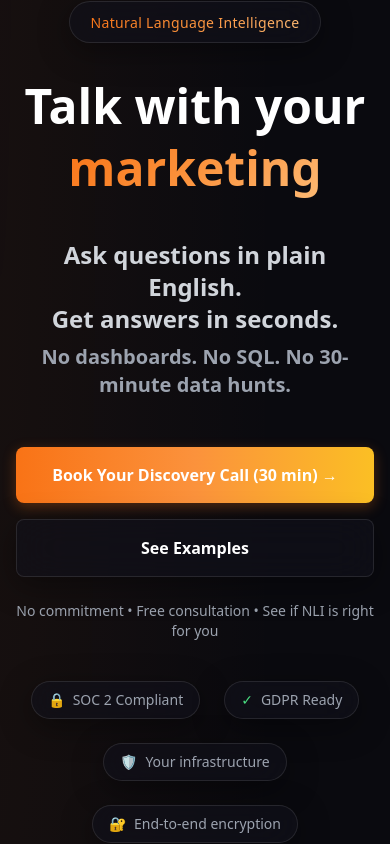
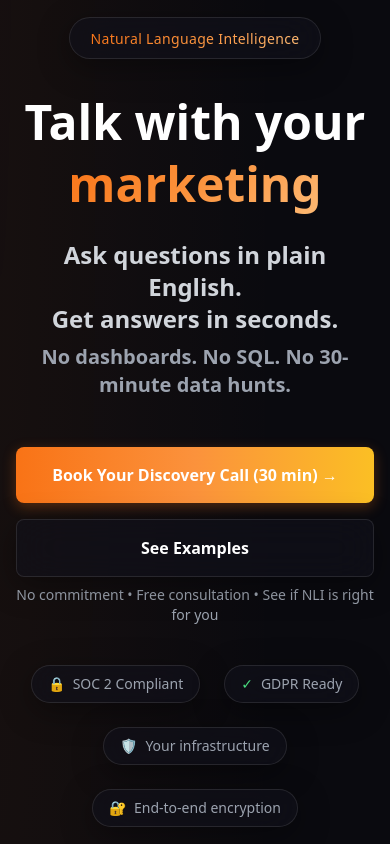
Before and after one commit to arnaldo-delisio/nli-landing-page, a Next.js app: page / in a window 390 px wide. Shown: the top 844 px of the page. Built offline with nearby package versions, Linux system fonts and the light colour scheme.

Commit message:
Final spacing adjustments for hero section
- Adjust mb-8 to mb-4 for h1
- Adjust mb-6 to mb-2 for CTA buttons
- Fine-tune hero spacing for better visual balance

```diff
--- a/app/page.tsx
+++ b/app/page.tsx
@@ -42,12 +42,11 @@ export default function Home() {
           </div>
 
           {/* Main Headline with Rotating Word */}
-          <h1 className="text-5xl md:text-7xl font-bold mb-8 pb-2 text-white" style={{ lineHeight: '1.3' }}>
+          <h1 className="text-5xl md:text-7xl font-bold mb-4 pb-2 text-white" style={{ lineHeight: '1.3' }}>
             Talk with your{" "}
             <span
-              className={`rotating-word transition-opacity duration-300 ${
-                isVisible ? "opacity-100" : "opacity-0"
-              }`}
+              className={`rotating-word transition-opacity duration-300 ${isVisible ? "opacity-100" : "opacity-0"
+                }`}
             >
               {ROTATING_WORDS[wordIndex]}
             </span>
@@ -61,7 +60,7 @@ export default function Home() {
           </h2>
 
           {/* CTA Buttons */}
-          <div className="flex flex-col sm:flex-row gap-4 justify-center mb-6">
+          <div className="flex flex-col sm:flex-row gap-4 justify-center mb-2">
             <a
               href="https://cal.com/arnaldodelisio/discovery"
               target="_blank"
```
